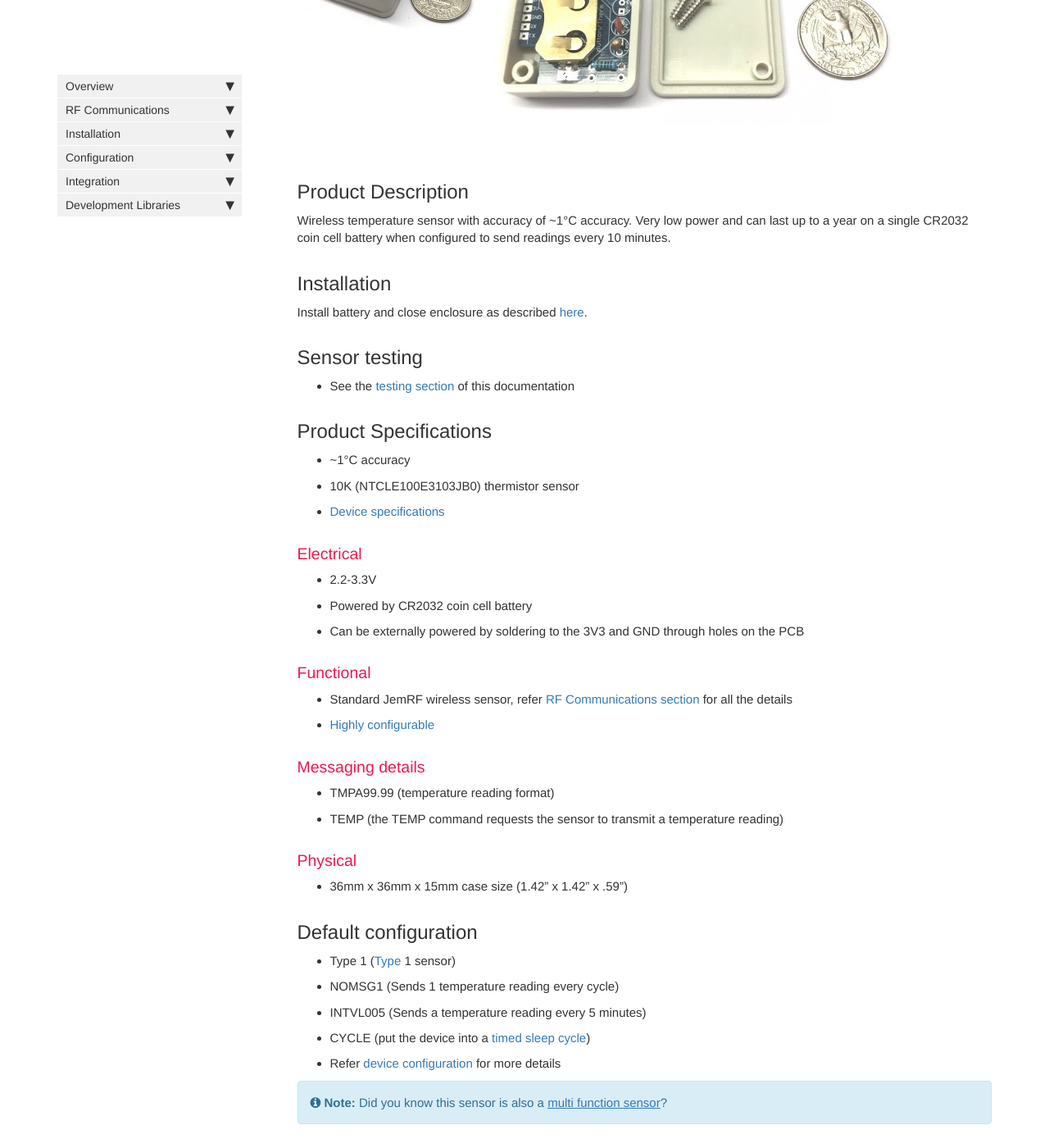
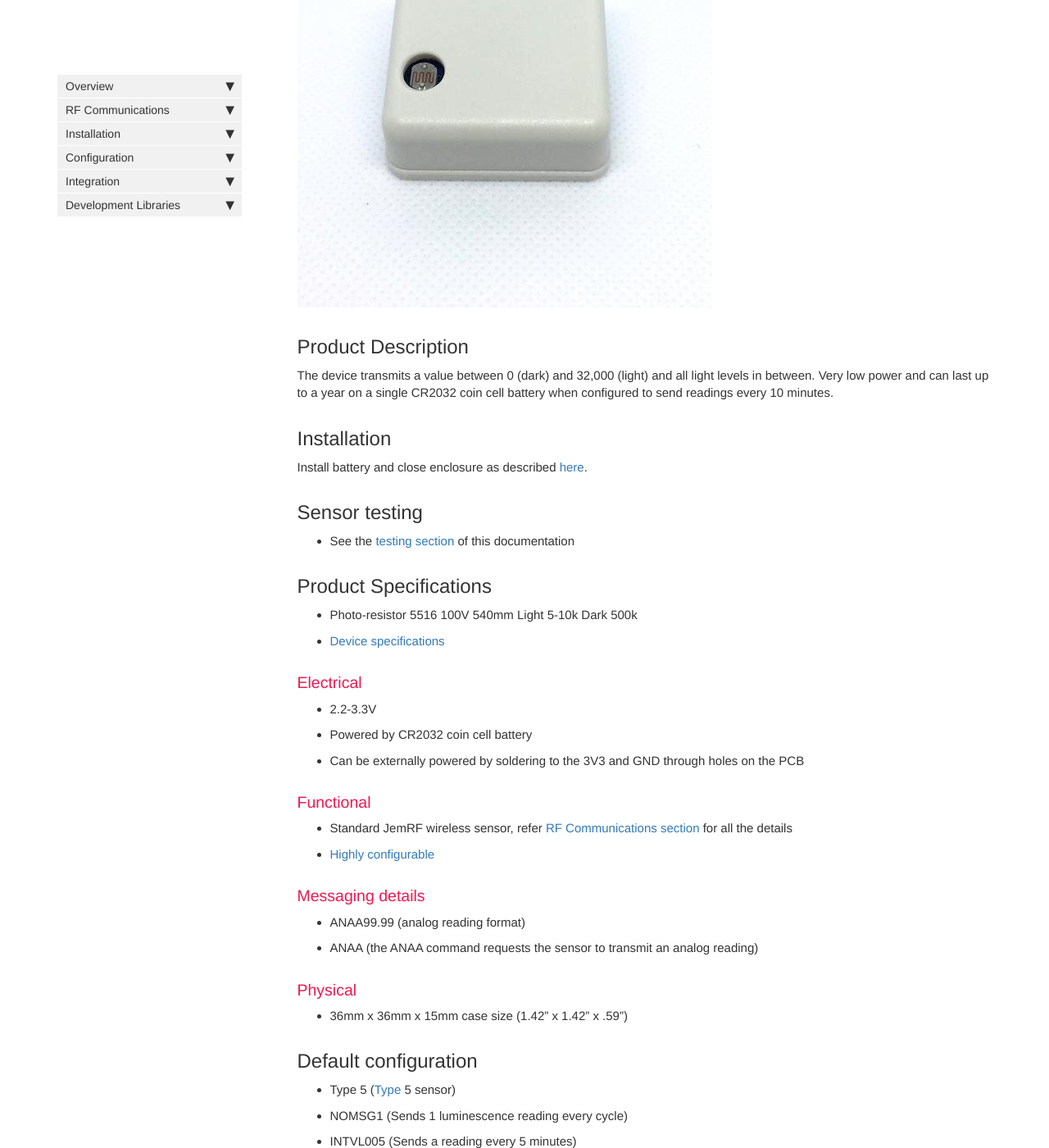
Before and after one commit to JemRF/RF-Documentation, a Jekyll site: the page built from pages/mydoc/wireless_light_sensor.md, in a window 1280 px wide and 1400 px high, scrolled down 805 px. Shown: the whole window at 82% size. Built offline with Jekyll 4.4.1, drawn with Linux system fonts in a browser that asks for light colours; comment, search, counter and statistics services are not loaded; some of the changed text lies outside the part shown.

Commit message:
Documentation update - light sensor

```diff
--- a/pages/mydoc/wireless_light_sensor.md
+++ b/pages/mydoc/wireless_light_sensor.md
@@ -1,18 +1,18 @@
 ---
 title: Wireless Light Sensor
-keywords: wireless temperature, temperature, sensor, 10k, thermistor
+keywords: wireless light, light, sensor, photoresistor, photo-resistor, luminescence
 last_updated: Sep 28, 2020
 tags:
-summary: "This page explains the JEMRF Wireless Temperature Sensor"
+summary: "This page explains the JEMRF Wireless Light Sensor"
 sidebar: mydoc_sidebar
 permalink: wireless_light_sensor.html
 folder: mydoc
 ---
 
-<img src="images/wireless temperature sensor 1.jpg" width="425"/> <img src="images/wireless temperature sensor 2.jpg" width="425"/>
+<img src="images/wireless light sensor.jpg" width="425"/>
 
 ## Product Description
-Wireless temperature sensor with accuracy of ~1°C accuracy. Very low power and can last up to a year on a single CR2032 coin cell battery when configured to send readings every 10 minutes.
+The device transmits a value between 0 (dark) and 32,000 (light) and all light levels in between. Very low power and can last up to a year on a single CR2032 coin cell battery when configured to send readings every 10 minutes.
 
 ## Installation
 Install battery and close enclosure as described [here](sensor_installation.html).
@@ -21,8 +21,7 @@ Install battery and close enclosure as described [here](sensor_installation.html
 * See the [testing section](sensor_testing.html) of this documentation
 
 ## Product Specifications
-* ~1°C accuracy
-* 10K (NTCLE100E3103JB0) thermistor sensor
+* Photo-resistor 5516 100V 540mm Light 5-10k Dark 500k
 * [Device specifications](rf_device_specs.html)
 
 ### Electrical
@@ -35,16 +34,16 @@ Install battery and close enclosure as described [here](sensor_installation.html
 * [Highly configurable](configuration_overview.html)
 
 ### Messaging details
-* TMPA99.99 (temperature reading format)
-* TEMP (the TEMP command requests the sensor to transmit a temperature reading)
+* ANAA99.99 (analog reading format)
+* ANAA (the ANAA command requests the sensor to transmit an analog reading)
 
 ### Physical
 * 36mm x 36mm x 15mm case size (1.42" x 1.42" x .59")
 
 ## Default configuration
-* Type 1 ([Type](types.html) 1 sensor)
-* NOMSG1 (Sends 1 temperature reading every cycle)
-* INTVL005 (Sends a temperature reading every 5 minutes)
+* Type 5 ([Type](types.html) 5 sensor)
+* NOMSG1 (Sends 1 luminescence reading every cycle)
+* INTVL005 (Sends a reading every 5 minutes)
 * CYCLE (put the device into a [timed sleep cycle](sleep_modes.html))
 * Refer [device configuration](configuration_overview.html) for more details
 
```
Also changed, not shown: images/wireless light sensor.jpg (added).
